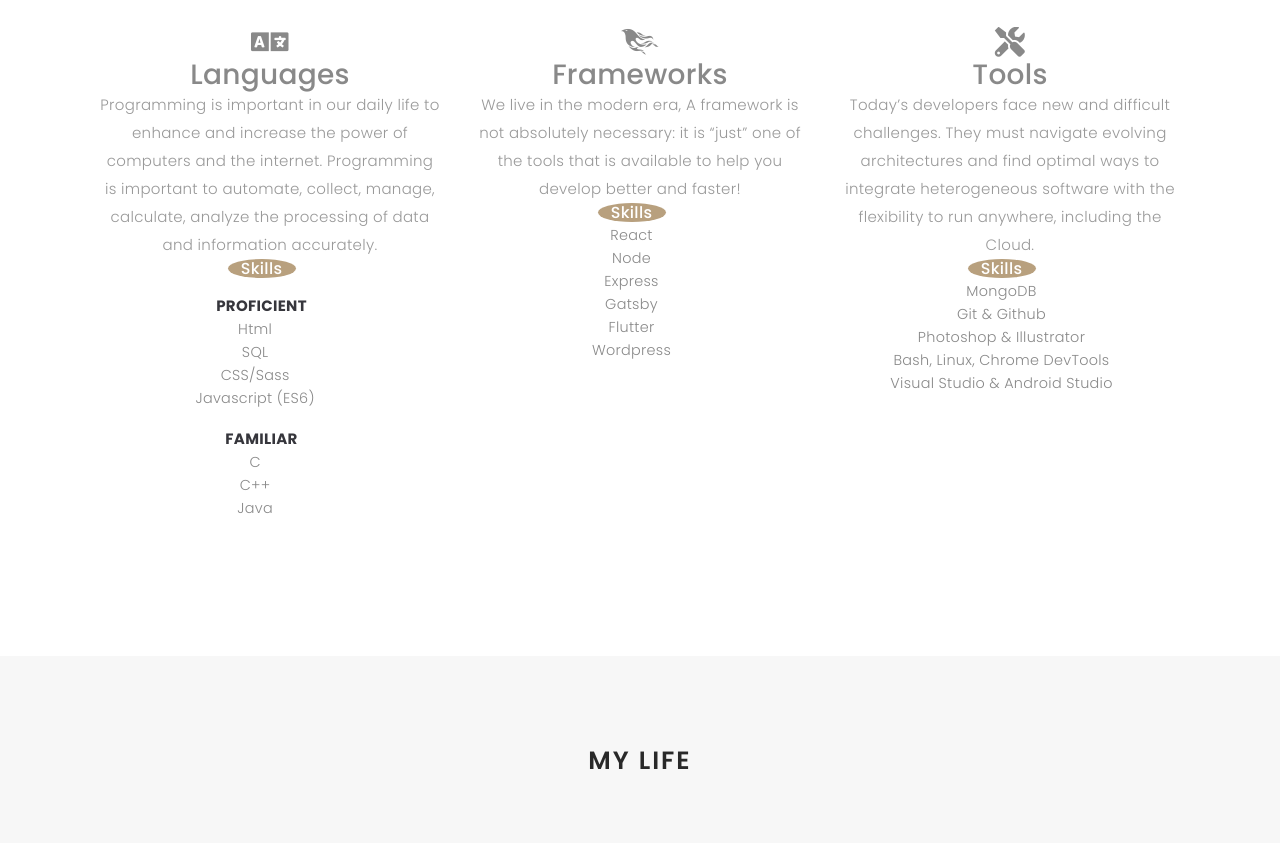
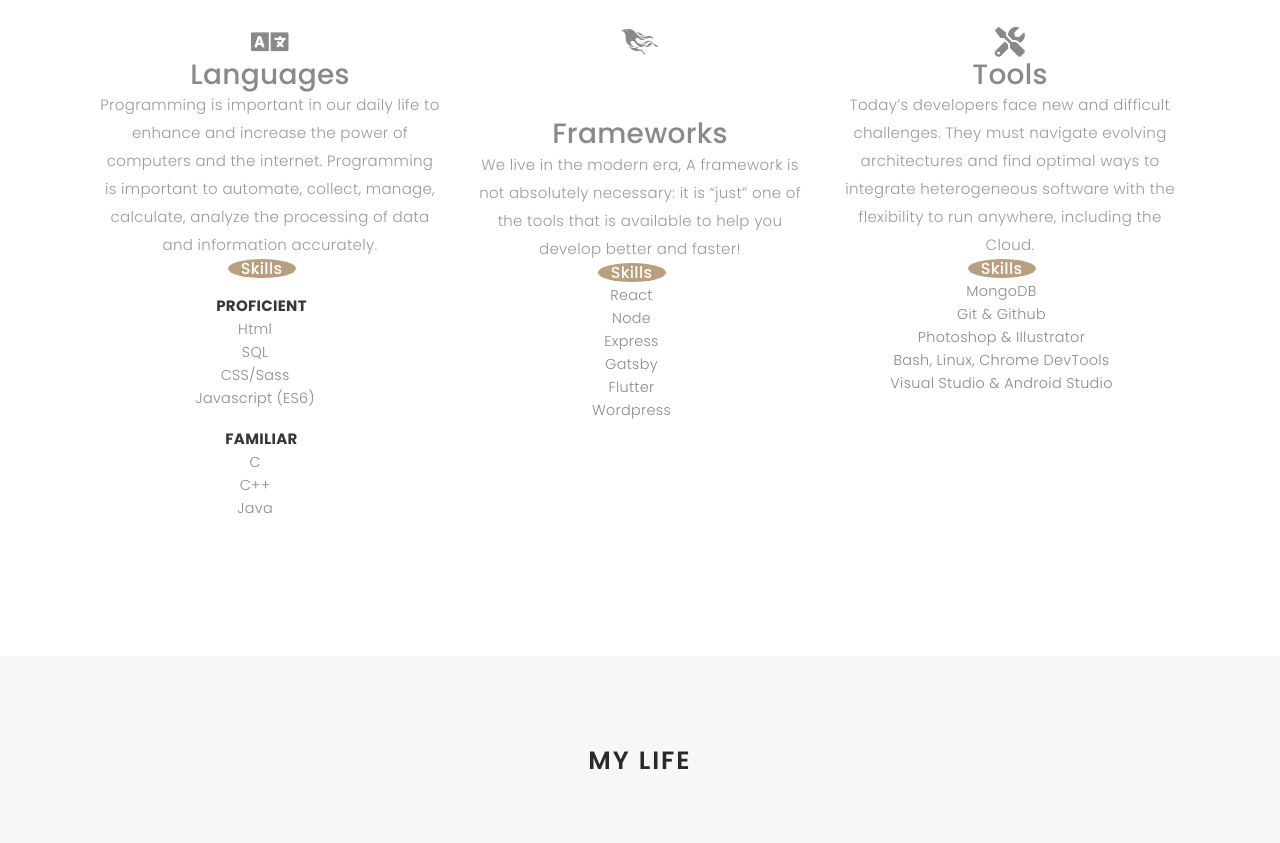
Before and after one commit to thefitbea/harikrishnan, a plain HTML site: page index.html in a window 1280 px wide. Shown: the part 2360-3203 px from the top of the page. Drawn offline with nearby package versions, Linux system fonts and the light colour scheme; files whose address does not match are found by name; a web font is replaced by a local one.

Commit message:
few more styling

```diff
--- a/assets/css/style.css
+++ b/assets/css/style.css
@@ -484,7 +484,9 @@ nav ul li a {
   /* background-color: rgb(125, 255, 179); */
   background-color: #b8a07e;
   color: #fff;
-;
+}
+.for-style-only{
+  padding-top: 17.5%;
 }
 /* End SKILLS */
 
```
